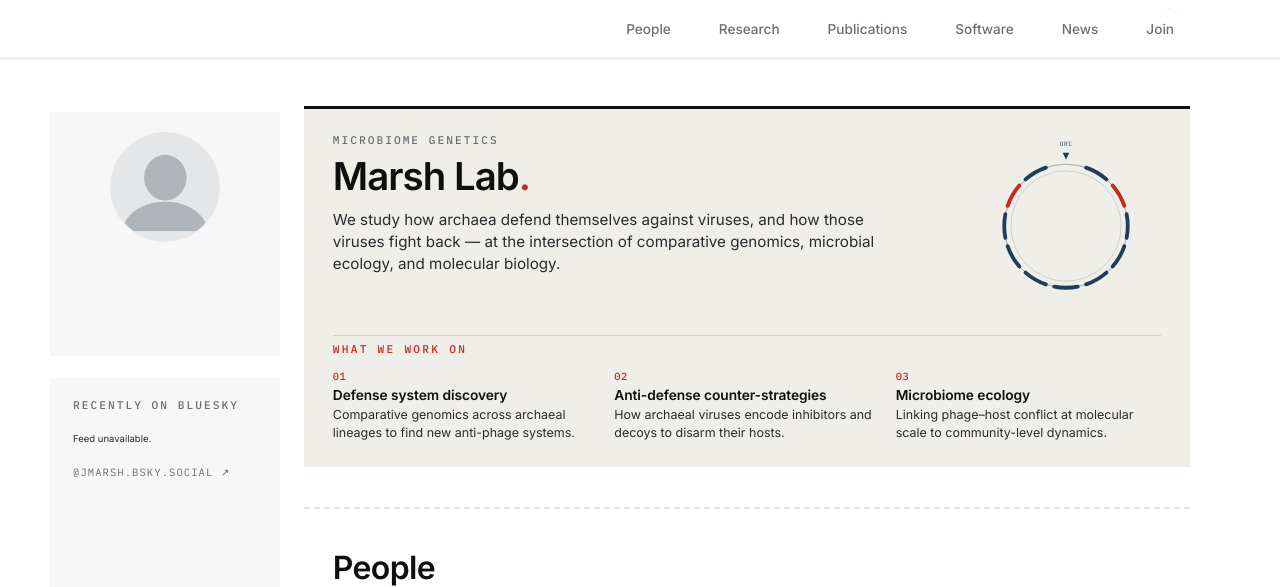
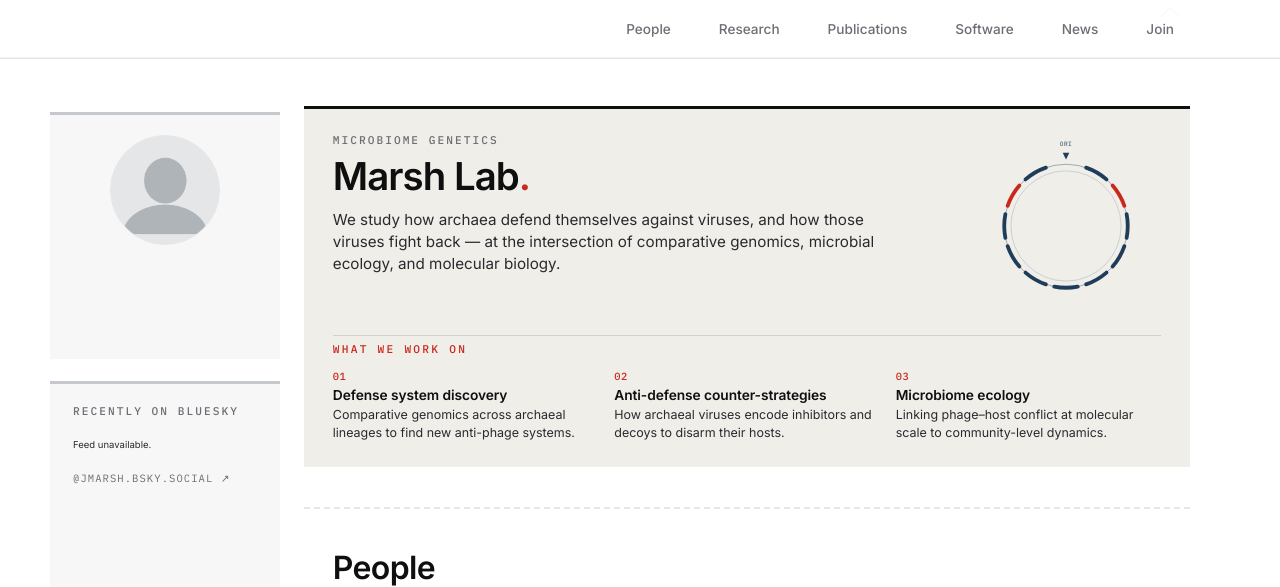
Before and after one commit to marshomics/marshomics.github.io, a Jekyll site: the page built from _pages/about.md, in a window 1280 px wide. Shown: the top 587 px of the page. Built offline with Jekyll 4.4.1, drawn with Linux system fonts in a browser that asks for light colours; a script bundle is joined from its source files by our own code; library files that are not in the unit come from our copies.

Commit message:
Update _overrides.scss

```diff
--- a/_sass/_overrides.scss
+++ b/_sass/_overrides.scss
@@ -27,6 +27,7 @@
   --jm-ink-soft:  #2a2a2e;
   --jm-muted:     #6c6e74;
   --jm-rule:      #e5e6e9;
+  --jm-rule-strong: #c5c8cc;          /* mid-gray rule for elegantly visible 3px section dividers */
   --jm-accent:    #1f3d5a;
   --jm-accent-2:  #c9281e;
   --jm-font-sans: "Inter", -apple-system, BlinkMacSystemFont, "Segoe UI", sans-serif;
@@ -303,10 +304,15 @@ hr {
   border-bottom: none;
 }
 
-/* ---- Sidebar sections — each its own tinted panel ---- */
+/* ---- Sidebar sections — each its own tinted panel ----
+   Both sections carry a 3px top border in the lighter --jm-rule-strong
+   tone. Same thickness as the dark intro-block top rule on the Marsh Lab
+   banner, but in a soft mid-gray so the two sidebar panels read as
+   gently differentiated rather than headlined. */
 .sidebar-section {
   background: var(--jm-bg-soft);
   padding: 1.4em 1.6em;
+  border-top: 3px solid var(--jm-rule-strong);
 }
 /* Bsky panel stretches to fill the remaining sidebar height so its gray
    background reaches the bottom of the page (no scrollbar — content fills
```
